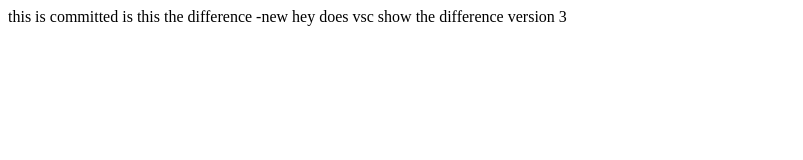
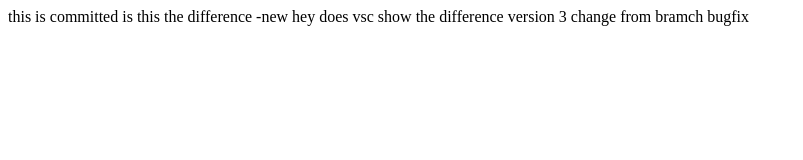
Before and after one commit to Mercurial-prani26/gitbasics, a plain HTML site: page index.html in a window 1280 px wide. Shown: the whole page, without its empty margins (0-803 px from the left). Drawn offline with Linux system fonts and the light colour scheme.

Commit message:
mades changes to index.html from bugfix

```diff
--- a/index.html
+++ b/index.html
@@ -12,5 +12,6 @@
     hey
     does vsc show the difference
     version 3
+    change from bramch bugfix
 </body>
 </html>
```
